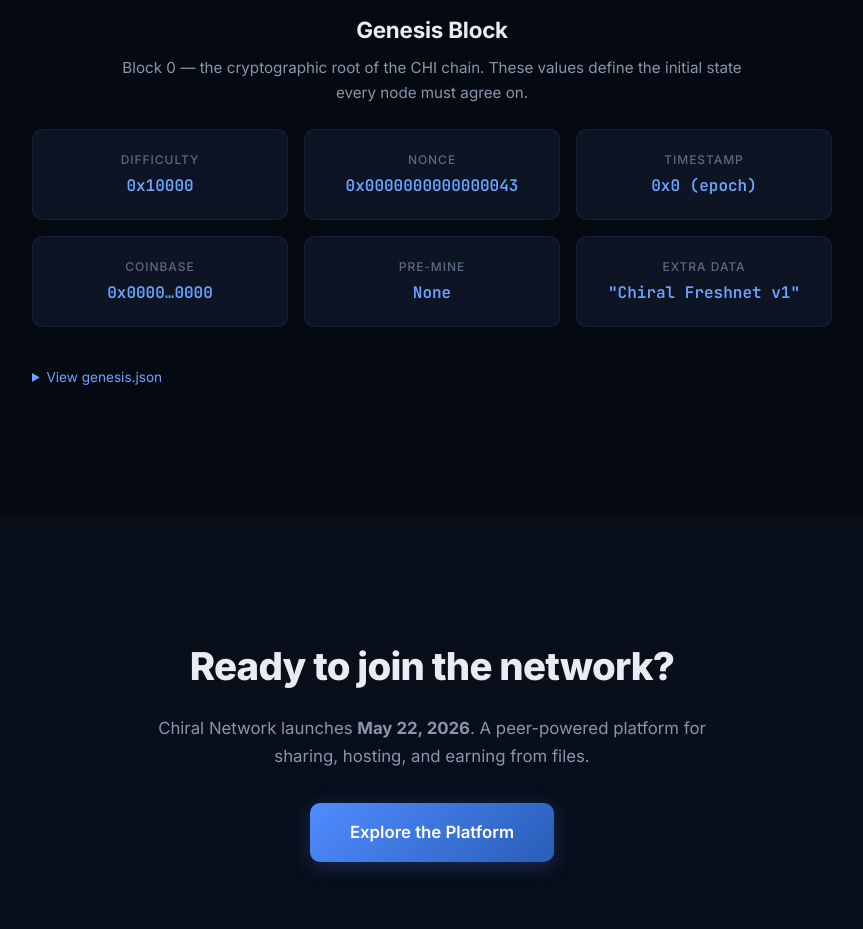
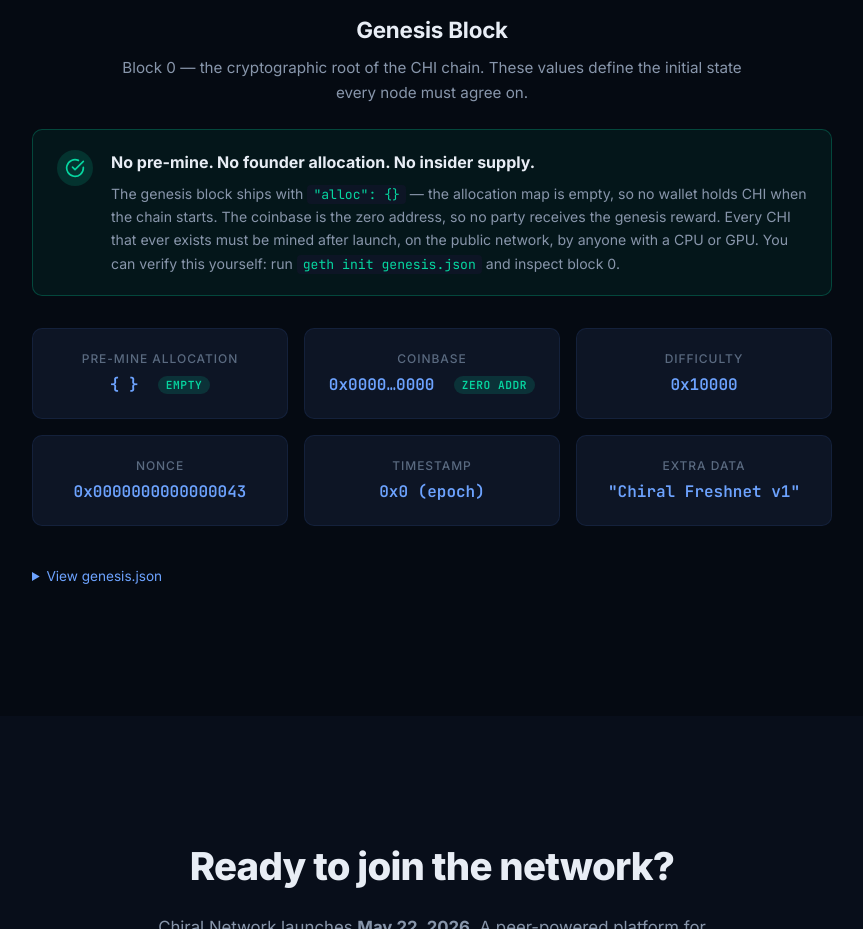
Before and after one commit to chiral-network/chiral-network-website, a plain HTML site: page index.html in a window 1280 px wide. Shown: the part 5080-6009 px from the top of the page, without its empty margins (208-1071 px from the left). Drawn offline with Linux system fonts and the light colour scheme.

Commit message:
feat: emphasize no-pre-mine guarantee in genesis section
Add a green callout and reorder genesis-block tiles to lead with
the empty alloc and zero-address coinbase — the two values that
prove no CHI was distributed before launch. Highlight the same
fields in the genesis.json snippet.

Co-Authored-By: Claude Opus 4.7 (1M context) <noreply@anthropic.com>

```diff
--- a/index.html
+++ b/index.html
@@ -319,7 +319,29 @@
         <h3 class="genesis-title">Genesis Block</h3>
         <p class="genesis-subtitle">Block 0 — the cryptographic root of the CHI chain. These values define the initial state every node must agree on.</p>
       </div>
+
+      <div class="no-premine-callout">
+        <div class="no-premine-icon">
+          <svg viewBox="0 0 24 24" fill="none" stroke="currentColor" stroke-width="2" stroke-linecap="round" stroke-linejoin="round">
+            <path d="M22 11.08V12a10 10 0 1 1-5.93-9.14"/>
+            <polyline points="22 4 12 14.01 9 11.01"/>
+          </svg>
+        </div>
+        <div class="no-premine-text">
+          <h4>No pre-mine. No founder allocation. No insider supply.</h4>
+          <p>The genesis block ships with <code>"alloc": {}</code> — the allocation map is empty, so no wallet holds CHI when the chain starts. The coinbase is the zero address, so no party receives the genesis reward. Every CHI that ever exists must be mined after launch, on the public network, by anyone with a CPU or GPU. You can verify this yourself: run <code>geth init genesis.json</code> and inspect block 0.</p>
+        </div>
+      </div>
+
       <div class="chain-specs">
+        <div class="chain-spec chain-spec-highlight">
+          <span class="chain-spec-label">Pre-mine Allocation</span>
+          <span class="chain-spec-value">{ } &nbsp;<span class="chain-spec-note">empty</span></span>
+        </div>
+        <div class="chain-spec chain-spec-highlight">
+          <span class="chain-spec-label">Coinbase</span>
+          <span class="chain-spec-value">0x0000…0000 &nbsp;<span class="chain-spec-note">zero addr</span></span>
+        </div>
         <div class="chain-spec">
           <span class="chain-spec-label">Difficulty</span>
           <span class="chain-spec-value">0x10000</span>
@@ -331,14 +353,6 @@
         <div class="chain-spec">
           <span class="chain-spec-label">Timestamp</span>
           <span class="chain-spec-value">0x0 (epoch)</span>
-        </div>
-        <div class="chain-spec">
-          <span class="chain-spec-label">Coinbase</span>
-          <span class="chain-spec-value">0x0000…0000</span>
-        </div>
-        <div class="chain-spec">
-          <span class="chain-spec-label">Pre-mine</span>
-          <span class="chain-spec-value">None</span>
         </div>
         <div class="chain-spec">
           <span class="chain-spec-label">Extra Data</span>
@@ -353,8 +367,8 @@
     "chainId": 98763,
     "ethash": {}
   },
-  "alloc": {},
-  "coinbase": "0x0000000000000000000000000000000000000000",
+  <span class="genesis-highlight">"alloc": {},</span>
+  <span class="genesis-highlight">"coinbase": "0x0000000000000000000000000000000000000000",</span>
   "difficulty": "0x10000",
   "extraData": "0x43686972616c2046726573686e65742076310000000000000000000000000000",
   "gasLimit": "0x47b760",
--- a/style.css
+++ b/style.css
@@ -67,6 +67,81 @@
 .genesis-json pre code {
   color: var(--text-primary);
   font-family: inherit;
+}
+
+.genesis-highlight {
+  display: inline;
+  background: rgba(6, 214, 160, 0.12);
+  color: var(--gradient-3);
+  border-radius: 4px;
+  padding: 1px 4px;
+}
+
+.no-premine-callout {
+  max-width: 800px;
+  margin: 0 auto 32px;
+  display: flex;
+  gap: 18px;
+  align-items: flex-start;
+  padding: 20px 24px;
+  background: rgba(6, 214, 160, 0.06);
+  border: 1px solid rgba(6, 214, 160, 0.25);
+  border-radius: var(--radius-sm);
+}
+
+.no-premine-icon {
+  flex-shrink: 0;
+  width: 36px;
+  height: 36px;
+  display: flex;
+  align-items: center;
+  justify-content: center;
+  border-radius: 999px;
+  background: rgba(6, 214, 160, 0.15);
+  color: var(--gradient-3);
+}
+
+.no-premine-icon svg { width: 20px; height: 20px; }
+
+.no-premine-text h4 {
+  font-size: 1rem;
+  font-weight: 700;
+  color: var(--text-primary);
+  margin-bottom: 6px;
+}
+
+.no-premine-text p {
+  font-size: 0.88rem;
+  color: var(--text-secondary);
+  line-height: 1.65;
+}
+
+.no-premine-text code {
+  font-family: var(--font-mono);
+  font-size: 0.82rem;
+  background: var(--bg-card);
+  padding: 1px 6px;
+  border-radius: 4px;
+  color: var(--gradient-3);
+}
+
+.chain-spec-highlight {
+  background: rgba(6, 214, 160, 0.06);
+  border: 1px solid rgba(6, 214, 160, 0.25);
+  border-radius: var(--radius-sm);
+  padding: 12px 16px;
+}
+
+.chain-spec-note {
+  font-size: 0.7rem;
+  font-weight: 600;
+  text-transform: uppercase;
+  letter-spacing: 0.05em;
+  color: var(--gradient-3);
+  background: rgba(6, 214, 160, 0.15);
+  padding: 2px 8px;
+  border-radius: 999px;
+  vertical-align: middle;
 }
 
 :root {
```
